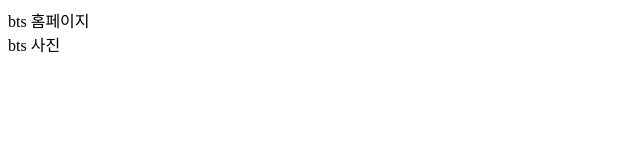
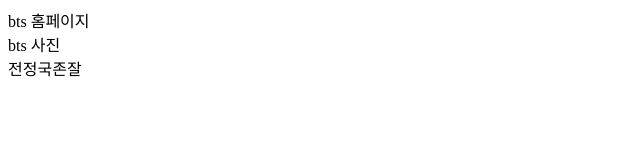
Before and after one commit to 200320CnuLecture/my-git-project, a plain HTML site: page index.html in a window 1280 px wide. Shown: the whole page, without its empty margins (0-640 px from the left). Drawn offline with Linux system fonts and the light colour scheme.

Commit message:
Add descript of bts in body

```diff
--- a/index.html
+++ b/index.html
@@ -1 +1 @@
-<html><head>bts 홈페이지</head><div>bts 사진</div></html>
+<html><head>bts 홈페이지</head><div>bts 사진</div><body> <div>전정국존잘</div></body></html>
```
